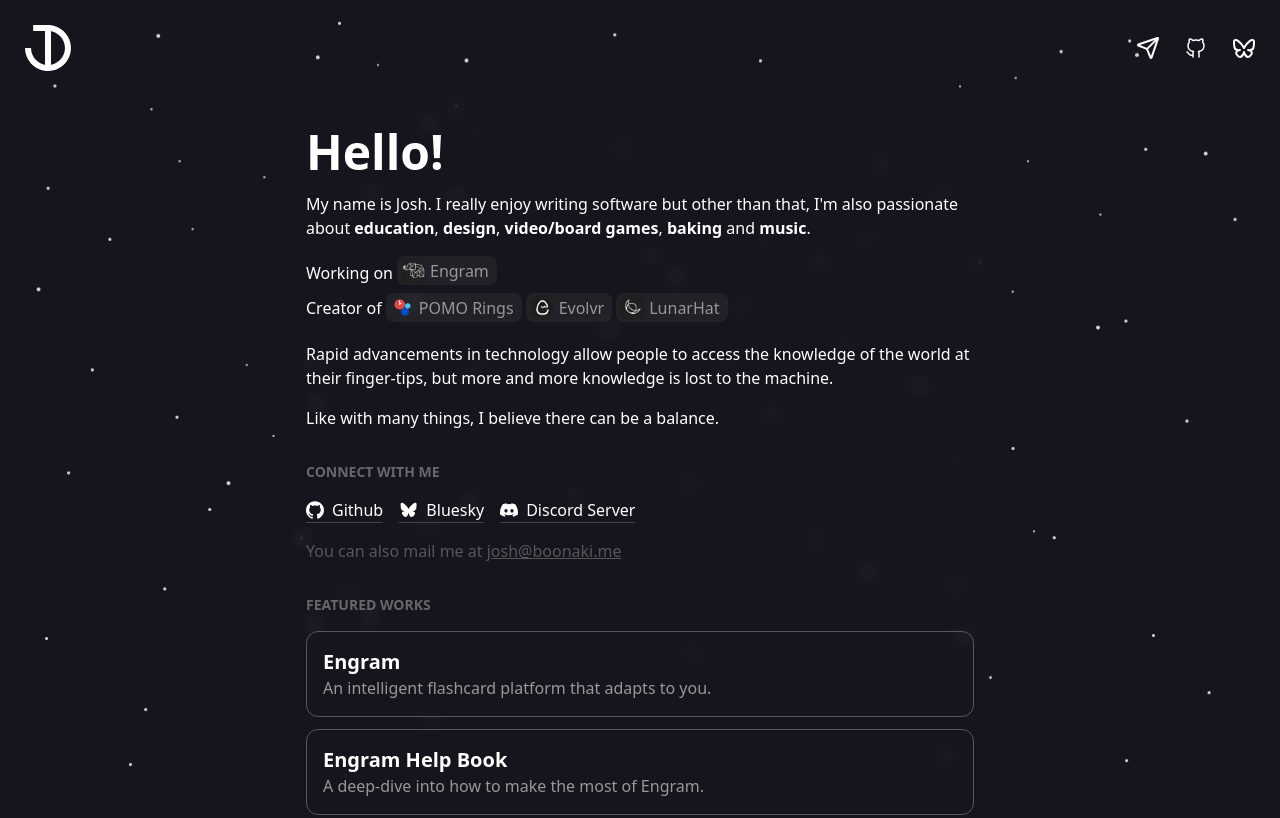
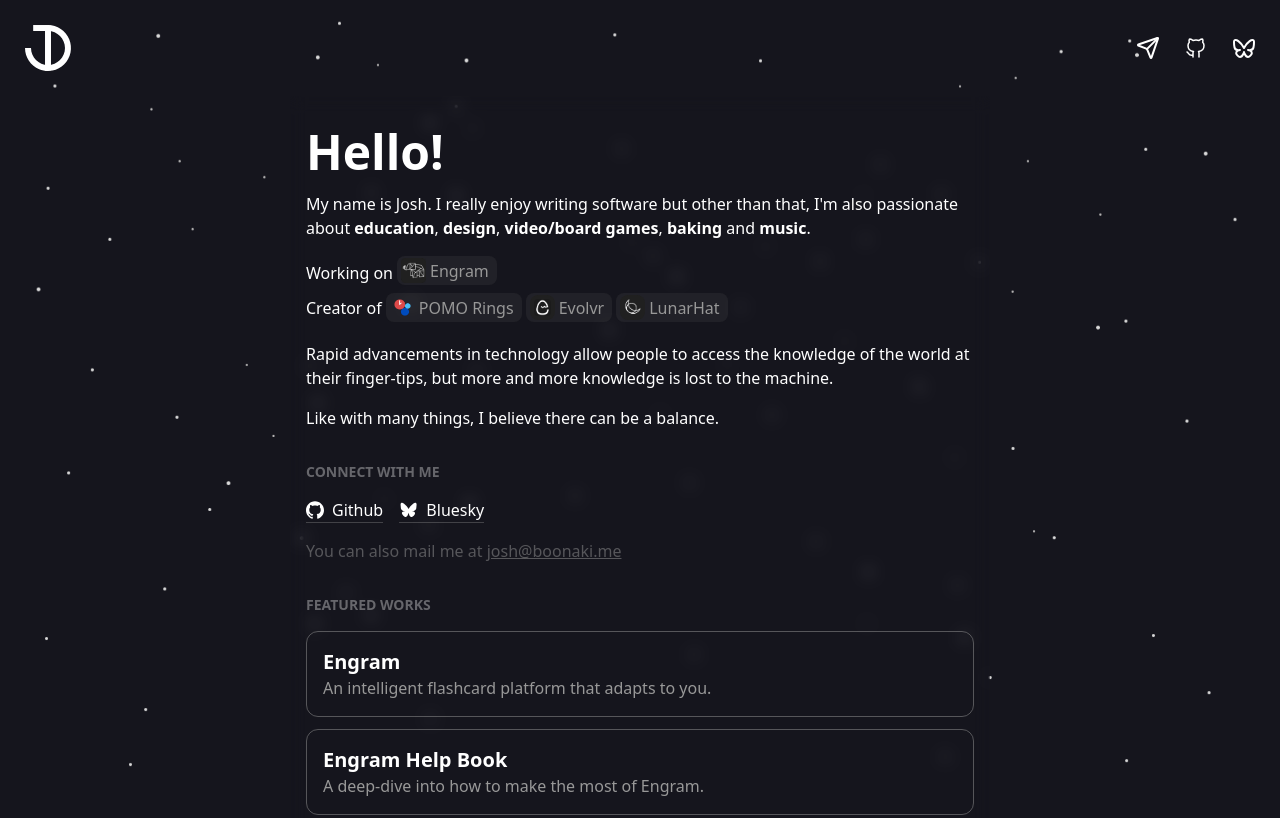
Before and after one commit to boonaki/portfolioV4, an Astro site: page / in a window 1280 px wide. Shown: the top 818 px of the page. Built offline with nearby package versions, Linux system fonts and the light colour scheme; Astro itself is replaced by a stand-in of ours.

Commit message:
remove discord

```diff
--- a/src/components/Welcome.astro
+++ b/src/components/Welcome.astro
@@ -45,7 +45,7 @@
 				<svg viewBox='0 0 24 24' display='inline-block' height='1.2em' width='1.2em' vertical-align='text-bottom' xmlns='http://www.w3.org/2000/svg' ><path fill='currentColor' d='M12 11.388c-.906-1.761-3.372-5.044-5.665-6.662c-2.197-1.55-3.034-1.283-3.583-1.033C2.116 3.978 2 4.955 2 5.528c0 .575.315 4.709.52 5.4c.68 2.28 3.094 3.05 5.32 2.803c-3.26.483-6.157 1.67-2.36 5.898c4.178 4.325 5.726-.927 6.52-3.59c.794 2.663 1.708 7.726 6.444 3.59c3.556-3.59.977-5.415-2.283-5.898c2.225.247 4.64-.523 5.319-2.803c.205-.69.52-4.825.52-5.399c0-.575-.116-1.55-.752-1.838c-.549-.248-1.386-.517-3.583 1.033c-2.293 1.621-4.76 4.904-5.665 6.664'/></svg>
 				<span>Bluesky</span>
 			</a>
-			<a href="https://discord.gg/Mc3gPcwEgf" class="flex items-center space-x-2 border-b w-fit border-muted/35 hover:border-accent mr-4">
+			<!-- <a href="https://discord.gg/Mc3gPcwEgf" class="flex items-center space-x-2 border-b w-fit border-muted/35 hover:border-accent mr-4">
 				<svg height="18" width="18" xmlns="http://www.w3.org/2000/svg" viewBox="0 0 127.14 96.36">
 					<path
 						fill="currentColor"
@@ -53,7 +53,7 @@
 					></path>
 				</svg>
 				<span>Discord Server</span>
-			</a>
+			</a> -->
 		</div>
 		<p class="mt-4 text-muted/50">You can also mail me at <a class="underline" href="mailto:josh@boonaki.me">josh@boonaki.me</a></p>
 	</section>
```
